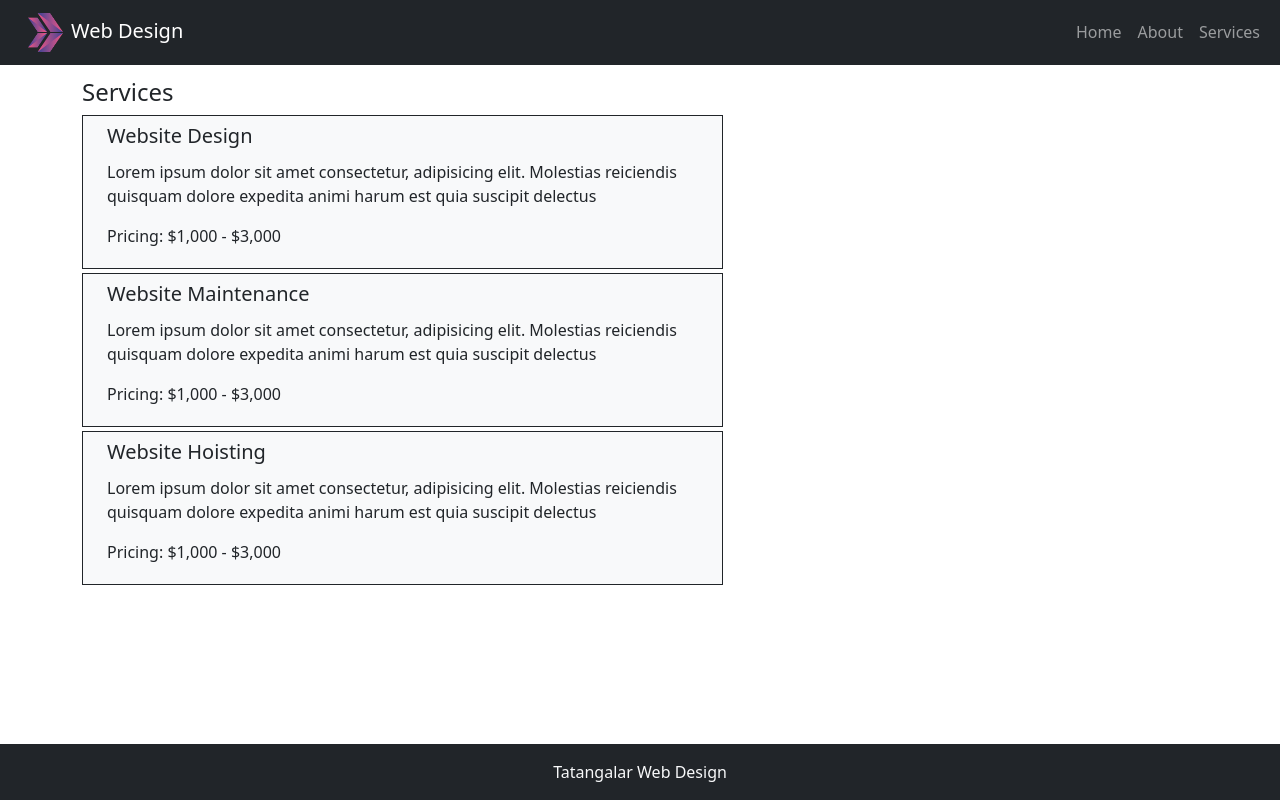
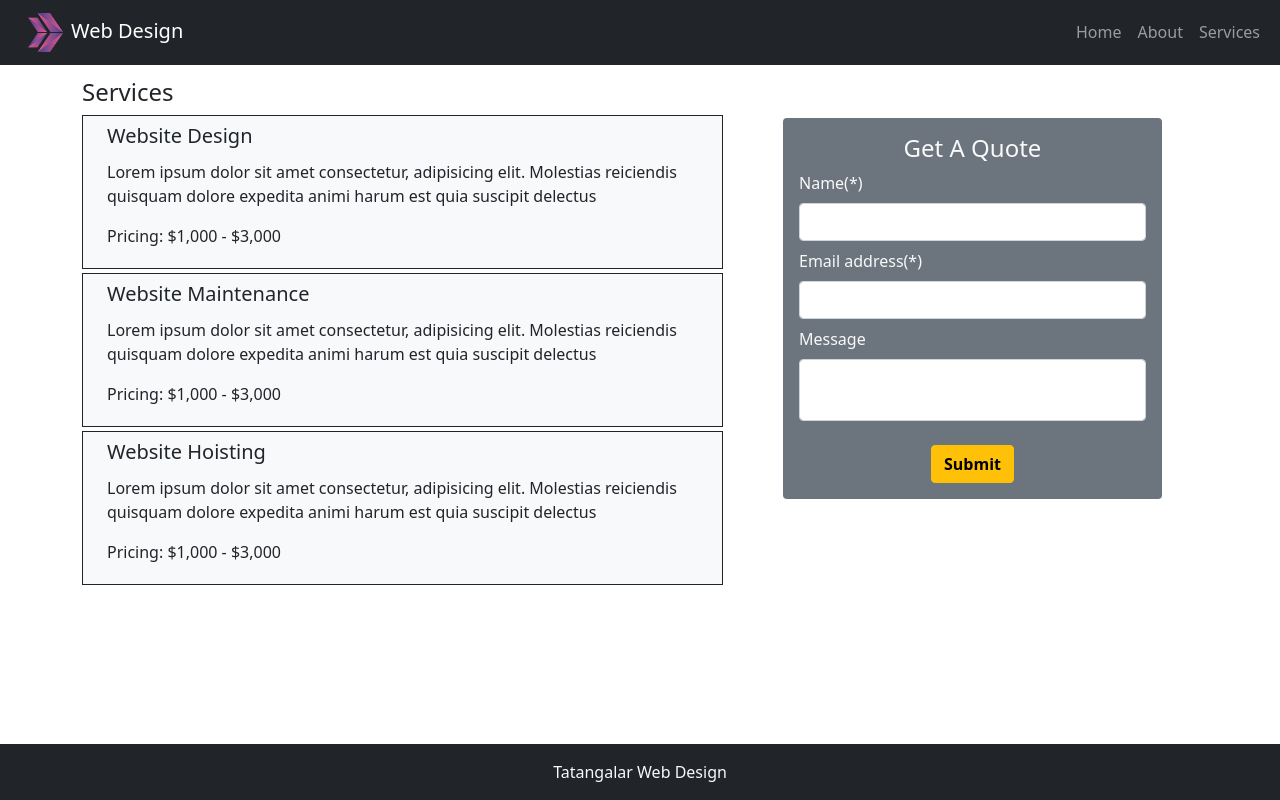
Before and after one commit to alperkilickaya/webpage-with-router, a React (Create React App) app: page /tatangalar/services in a window 1280 px wide. Built offline with nearby package versions, Linux system fonts and the light colour scheme.

Commit message:
formik validation added

```diff
--- a/package.json
+++ b/package.json
@@ -7,12 +7,14 @@
     "@testing-library/react": "^11.1.0",
     "@testing-library/user-event": "^12.1.10",
     "bootstrap": "^5.1.1",
+    "formik": "^2.2.9",
     "react": "^17.0.2",
     "react-dom": "^17.0.2",
     "react-icons": "^4.2.0",
     "react-router-dom": "^5.3.0",
     "react-scripts": "4.0.3",
-    "web-vitals": "^1.0.1"
+    "web-vitals": "^1.0.1",
+    "yup": "^0.32.9"
   },
   "scripts": {
     "start": "react-scripts start",
--- /dev/null
+++ b/src/components/Contact.js
@@ -0,0 +1,64 @@
+import React from 'react';
+import { useFormik } from 'formik';
+import * as Yup from 'yup';
+
+const initialValues={
+    name:"",
+    email:"",
+    textarea:"",
+}
+
+const onSubmit=(values)=>{
+    console.log("Values:",values)
+}
+
+const validationSchema=Yup.object({
+    name:Yup.string()
+    .max(15,"Must be 15 characters or less!")
+    .required("Please write your name!"),
+    email:Yup.string()
+    .email("Invalid email address!")
+    .required("Please write your email address!"),
+    textarea:Yup.string()
+    .min(2,"Please write something!")
+    .required("Please write your message!")
+})
+
+function Contact() {
+    const formik=useFormik({
+        initialValues,
+        onSubmit,
+        validationSchema
+    })
+    return (
+
+        <form className="bg-secondary text-light rounded" onSubmit={formik.handleSubmit}>
+            <h4 className="font-weight-bold pt-3">Get A Quote</h4>
+            <div className="px-3 text-start">
+                <label htmlFor="InputName" className="form-label">Name(*)</label>
+                <input type="text" className="form-control mb-2" id="InputName" name="name"
+                  onChange={formik.handleChange}
+                  value={formik.values.name}
+                  onBlur={formik.handleBlur}></input>
+                  {formik.touched.name && formik.errors.name ?<span className="text-danger fw-normal bg-light p-1 rounded fs-6">{formik.errors.name}</span> : null}
+            </div>
+            <div className="px-3 text-start">
+                <label htmlFor="InputEmail" className="form-label">Email address(*)</label>
+                <input type="text" className="form-control mb-2" id="InputEmail" aria-describedby="emailHelp" name="email"
+                onChange={formik.handleChange} value={formik.values.email}
+                onBlur={formik.handleBlur}></input>
+                 {formik.touched.email && formik.errors.email ?<span  className="text-danger fw-normal bg-light p-1 rounded">{formik.errors.email} </span> : null}
+            </div>
+            <div className="px-3 text-start">
+                <label htmlFor="InputTextarea" className="form-label">Message</label>
+                <textarea className="form-control mb-2" id="InputTextarea" style={{resize:"none"}} name="textarea"
+                 onChange={formik.handleChange} value={formik.values.textarea}
+                 onBlur={formik.handleBlur} />
+                {formik.touched.textarea && formik.errors.textarea ? <span  className="text-danger fw-normal bg-light p-1 rounded">{formik.errors.textarea} </span> : null}
+            </div>
+            <button type="submit" className="btn btn-warning my-3 fw-bold">Submit</button>
+        </form>
+    )
+}
+
+export default Contact
--- a/src/components/Navbar.js
+++ b/src/components/Navbar.js
@@ -1,20 +1,13 @@
-
-import { Collapse } from 'bootstrap'
+import 'bootstrap/dist/css/bootstrap.min.css';
+import 'bootstrap/dist/js/bootstrap.min.js';
 import React, {useState, useEffect} from 'react';
 import logo from '../assets/cw.svg'
 import {Link, useHistory} from 'react-router-dom';
 
+
 function Navbar() {
     let history = useHistory();
 
-    //bootstrap collapse menüsü için
-    const [toggle, setToggle] = useState(false);
-
-    useEffect(() => {
-        const myCollapse = document.getElementById('navbarTogglerDemo02')
-        const bsCollapse = new Collapse(myCollapse, {toggle: false})
-        toggle ? bsCollapse.show() : bsCollapse.hide()
-    },[])
 
     return (
         <nav className="navbar navbar-expand-sm navbar-dark bg-dark fixed-top ps-3">
--- a/src/components/Newsletter.js
+++ b/src/components/Newsletter.js
@@ -1,9 +1,34 @@
 import React from 'react'
 import 'bootstrap/dist/css/bootstrap.min.css';
+import 'bootstrap/dist/js/bootstrap.min.js';
+import { useFormik } from 'formik';
+import * as Yup from 'yup';
 
-import 'bootstrap/dist/js/bootstrap.min.js';
+const initialValues={
+    name:"",
+    email:"",
+}
+
+const onSubmit=(values)=>{
+    alert("Values:",values)
+}
+
+const validationSchema=Yup.object({
+    name:Yup.string()
+    .max(15,"Max 15 characters!")
+    .required("Please write name!"),
+    email:Yup.string()
+    .email("Invalid email !")
+    .required("Please write email!"),
+})
+
 
 function Newsletter() {
+    const formik=useFormik({
+        initialValues,
+        onSubmit,
+        validationSchema
+    })
     return (
         <div className="container-fluid bg-secondary p-3 border-bottom border-white" style={{marginTop:"65px"}}>
             <div className="row">
@@ -11,20 +36,31 @@ function Newsletter() {
                     <h3 className="text-white">Subscribe to Our Newsletter</h3>
                 </div>
                 <div className="col-md-6">
-                    <form action="#" className="row g-3">
+                    <form action="#" className="row g-3" onSubmit={formik.handleSubmit}>
                         <div className="col-md-4">
                             <input
                             type="text"
-                            className="form-control"
+                            className="form-control mb-2"
                             placeholder="Enter name"
+                            name="name"
+                            onChange={formik.handleChange}
+                            value={formik.values.name}
+                            onBlur={formik.handleBlur}
                             />
+                            {formik.touched.name && formik.errors.name ? <span className="text-danger fw-normal bg-light p-1 rounded fs-6">{formik.errors.name}</span> : null}
+
                         </div>
                         <div className="col-md-4">
                             <input
-                            type="email"
-                            className="form-control"
+                            type="text"
+                            className="form-control mb-2"
                             placeholder="Enter email"
+                            name="email"
+                            onChange={formik.handleChange} value={formik.values.email}
+                            onBlur={formik.handleBlur}
                             />
+                            {formik.touched.email && formik.errors.email ? <span  className="text-danger fw-normal bg-light p-1 rounded">{formik.errors.email} </span> : null}
+
                         </div>
                         <div className="col-md-4 text-start">
                             <button className="btn btn-success btn-warning">Submit</button>
--- a/src/pages/Services.js
+++ b/src/pages/Services.js
@@ -1,10 +1,13 @@
 import React from 'react'
+import Contact from '../components/Contact'
+
 
 function Services() {
     return (
         <div className="container" style={{marginTop:"70px", marginBottom:"70px"}}>
             <div className="row">
                 <div className="col-md-7">
+                    <div>
                         <h4 className="font-weight-bold text-dark text-start my-2">Services</h4>
                         <div className="container border border-dark bg-light py-1 mb-1">
                             <h5 className="font-weight-bold text-dark text-start py-1">
@@ -41,8 +44,9 @@ function Services() {
                         </div>
                     </div>
                 </div>
-                <div className="col-md-5">
-
+                <div className="col-md-5 p-5">
+                <Contact />
+                </div>
             </div>
         </div>
 
```
Also changed, not shown: 2 other files (tests, documents, lock files or other folders). Lines whose indentation alone changed are shown as unchanged.
